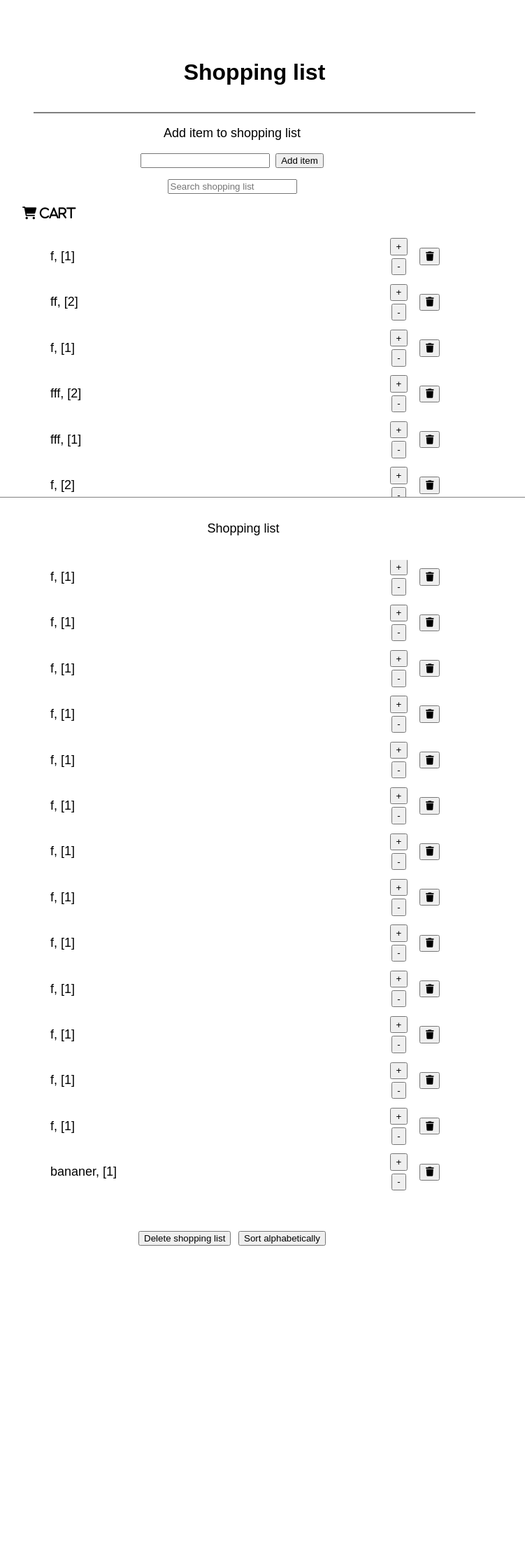
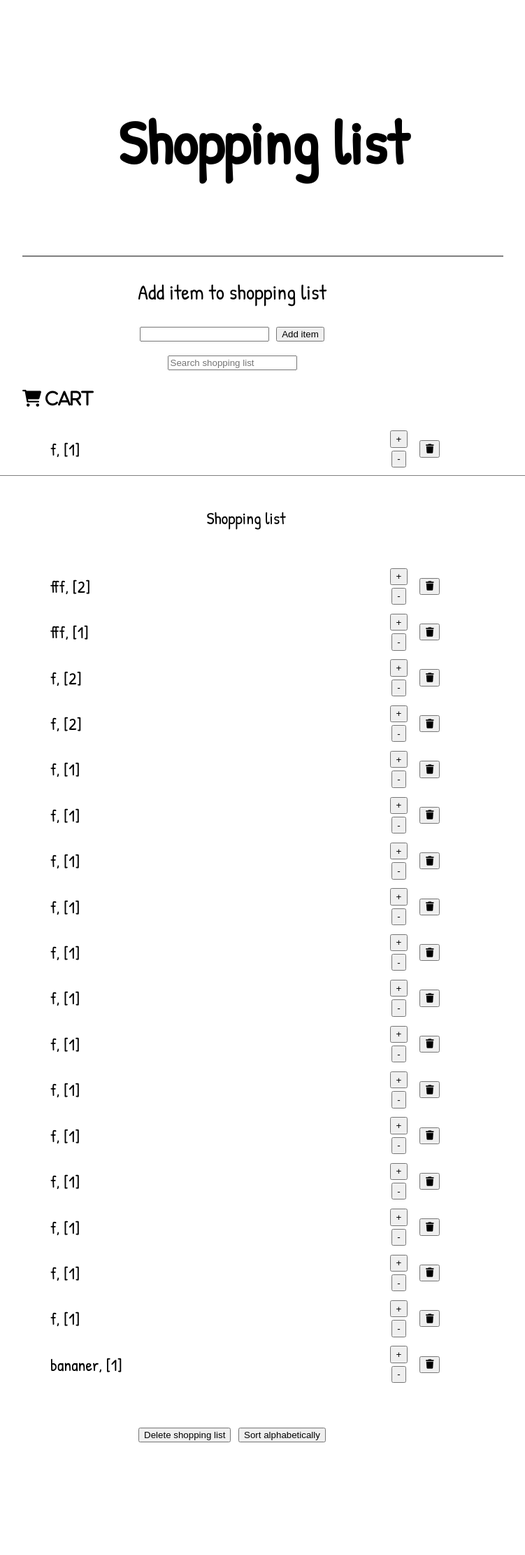
Before and after one commit to Stianao/Shopping-List, a Flask app: page / in a window 1280 px wide. Shown: the whole page at 70% size, without its empty margins (308-1059 px from the left). Before the commit the page ends 1780 px from the top, so only its background shows below. Run offline with Flask 3, Linux system fonts and the light colour scheme; data comes from the database, SQL or seed files in the repository.

Commit message:
added Patrick Hand font

```diff
--- a/static/style.css
+++ b/static/style.css
@@ -4,19 +4,24 @@
     border-bottom: 2px solid gray;
     width: 100%;
     padding: 1em;
-    margin: 1em;
+    margin: 0;
+    font-size: 2.2em;
+
 }
 
 .add-item-text {
     text-align: center;
+    font-size: 1.5em;
 }
 
 body {
-    font-family: sans-serif;
+    font-family: 'Patrick Hand';
     margin: 0;
     min-height: 100vh;
     display: flex;
     flex-direction: column;
+    font-size: 20px;
+
 }
 
 .footer {
@@ -40,7 +45,7 @@ body {
 }
 
 p {
-    font-size: 18px;
+    font-size: 1.2em;
 }
 
 .button-container {
@@ -71,7 +76,7 @@ p {
 
 ul {
     list-style-type: circle;
-    font-size: 18px;
+    font-size: 1.2em;
 }
 
 /*  */
@@ -100,6 +105,8 @@ li button {
     align-items: center;
     line-height: 1;
 }
+
+
 
 /* .quantity-buttons button {
     width: 28px;
--- a/templates/index.html
+++ b/templates/index.html
@@ -4,6 +4,7 @@
         <meta charset="UTF-8">
 
         <link rel="stylesheet" href="https://cdnjs.cloudflare.com/ajax/libs/font-awesome/6.0.0-beta3/css/all.min.css">
+        <link href="https://fonts.googleapis.com/css2?family=Patrick+Hand&display=swap" rel="stylesheet">
 
         <link rel="stylesheet" href={{ url_for('static', filename='style.css') }}> <!-- Jinja2 is used here. Used to place values from Python/backend -->
     </head>
```
